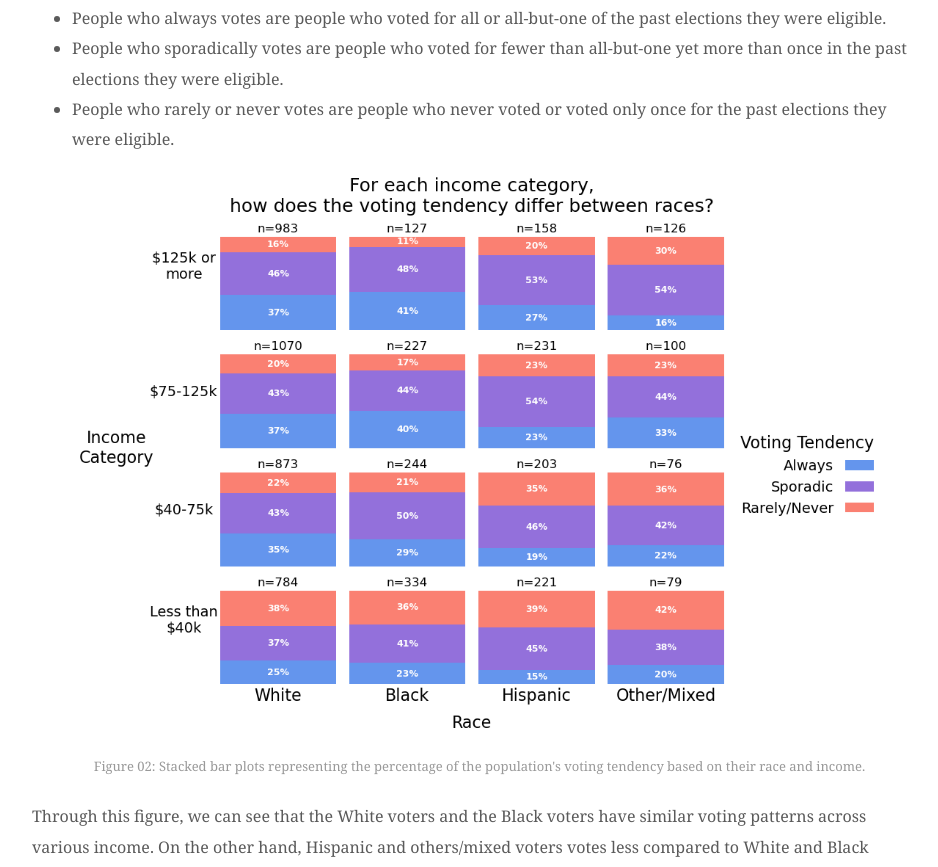
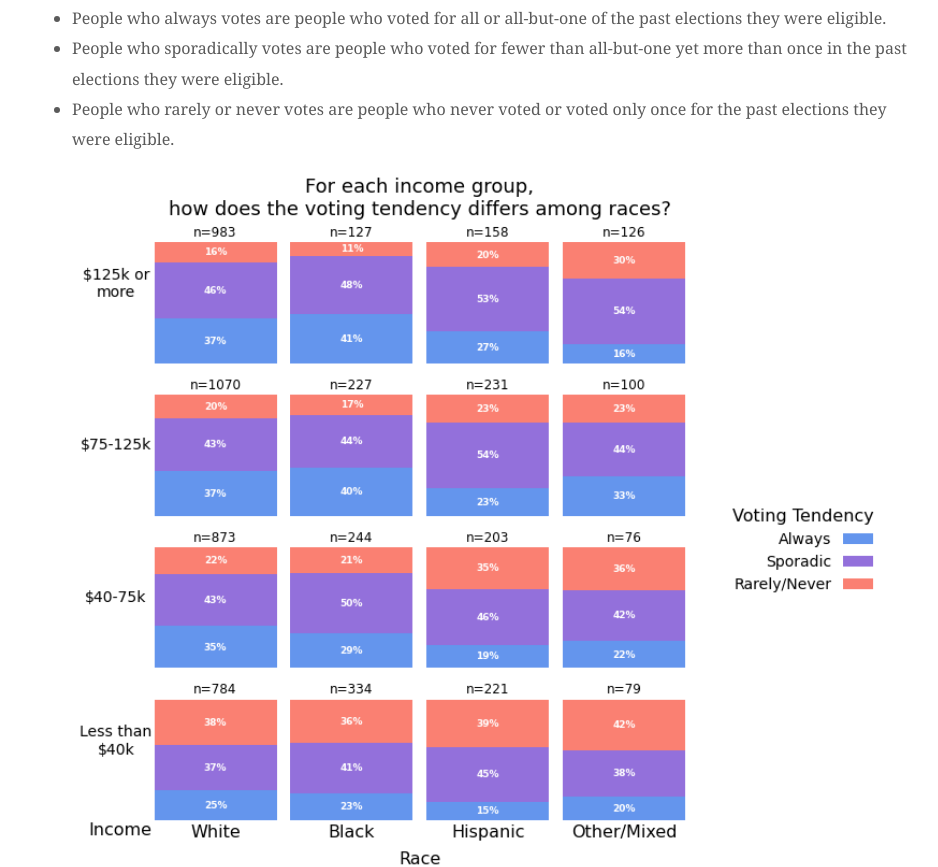
Before and after one commit to minkysong/voting-tendency, a plain HTML site: page index_copy.html in a window 1280 px wide. Shown: the part 1381-2248 px from the top of the page, without its empty margins (88-1026 px from the left). Drawn offline with Linux system fonts and the light colour scheme.

Commit message:
forgot changing a plot📊

```diff
--- a/index_copy.html
+++ b/index_copy.html
@@ -50,7 +50,7 @@
 					<li>People who rarely or never votes are people who never voted or voted only once for the past elections they were eligible.</li>
 				</ul>
 				<figure>
-					<img src="figures/01_stackedBarPlot.png" class="responsive"> <!--class="center" style = "width: 1000px">-->
+					<img src="figures/01_stackedBarPlot2.png" class="responsive"> <!--class="center" style = "width: 1000px">-->
 					<figcaption>Figure 02: Stacked bar plots representing the percentage of the population's voting tendency based on their race and income.</figcaption>
 				</figure>
 				Through this figure, we can see that the White voters and the Black voters have similar voting patterns across various income.
```
